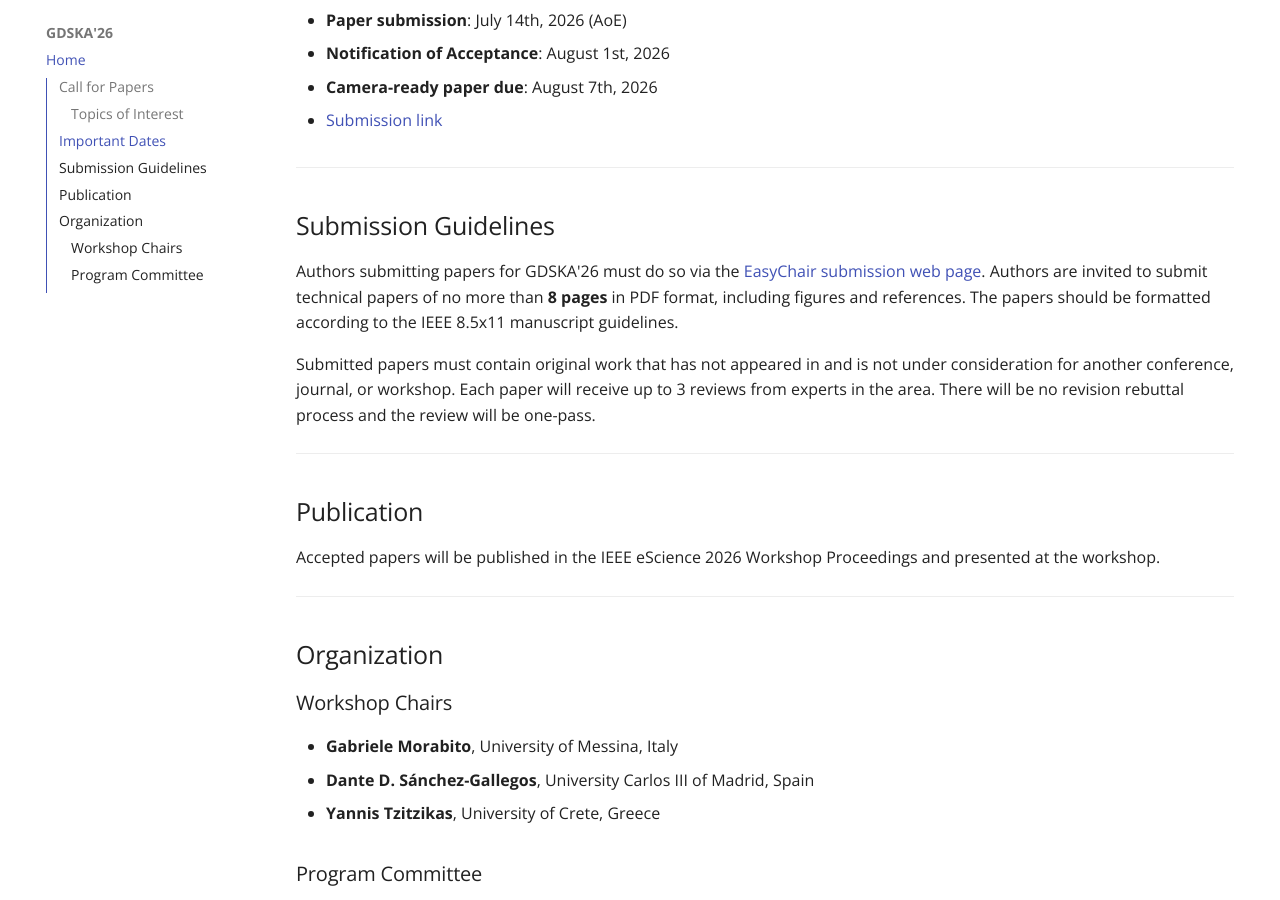
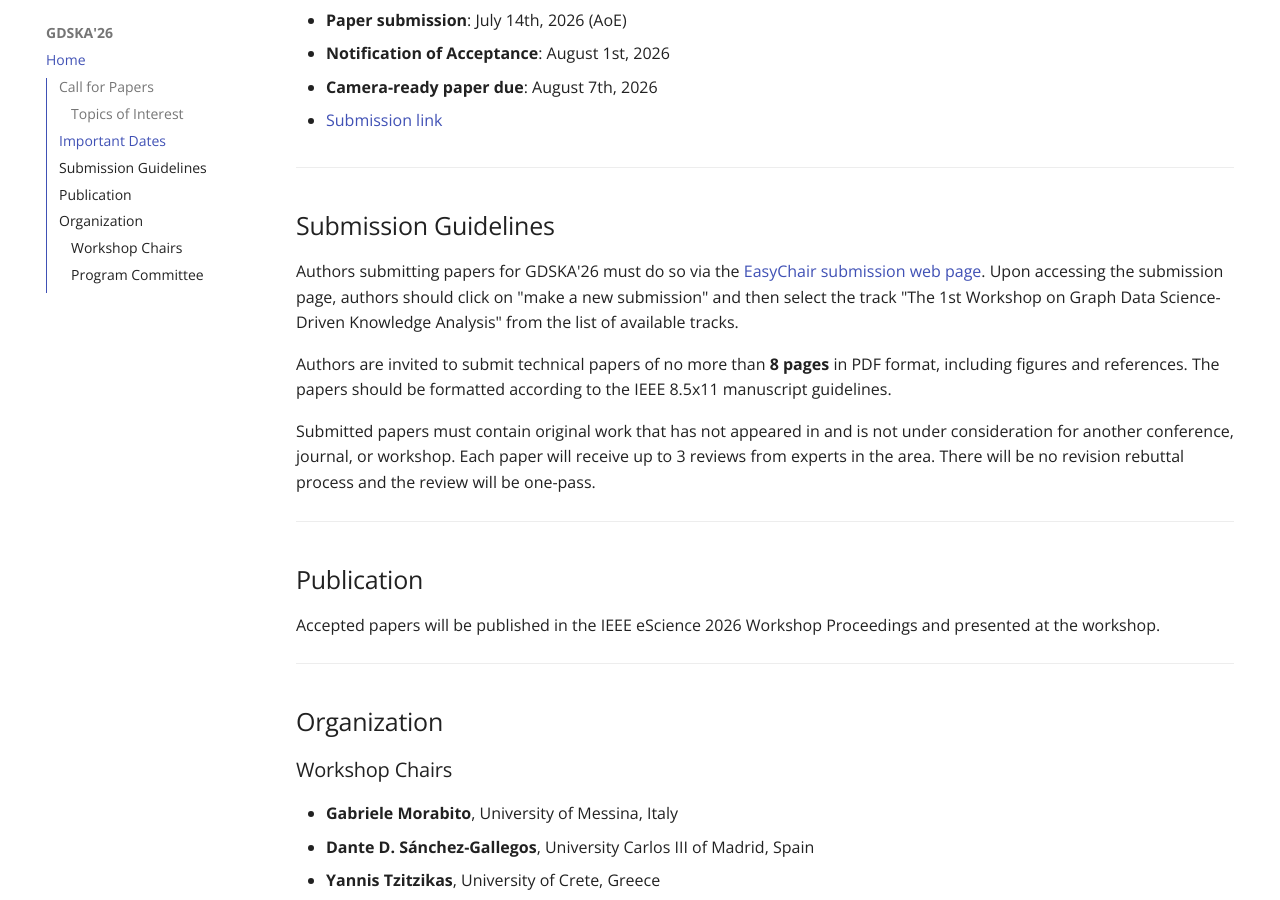
Before and after one commit to GDSKA/gdska.github.io, an MkDocs documentation site: the page built from docs/index.md, in a window 1280 px wide and 900 px high, scrolled down 1529 px. Built offline with MkDocs 1.6.1 and Material for MkDocs 9.7.7, drawn with Linux system fonts in a browser that asks for light colours.

Commit message:
Revise submission link and guidelines in index.md
Updated submission link and guidelines for GDSKA'26.

```diff
--- a/docs/index.md
+++ b/docs/index.md
@@ -35,13 +35,15 @@ Beyond infrastructure and middleware concerns, the workshop welcomes contributio
 - **Notification of Acceptance**: August 1st, 2026
 - **Camera-ready paper due**: August 7th, 2026
 
-* [Submission link](https://easychair.org/conferences?conf=...)
+* [Submission link](https://easychair.org/conferences/?conf=escience2026)
 
 ---
 
 ## Submission Guidelines
 
-Authors submitting papers for GDSKA'26 must do so via the [EasyChair submission web page](https://easychair.org/conferences?conf=...). Authors are invited to submit technical papers of no more than **8 pages** in PDF format, including figures and references. The papers should be formatted according to the IEEE 8.5x11 manuscript guidelines.
+Authors submitting papers for GDSKA'26 must do so via the [EasyChair submission web page](https://easychair.org/conferences/?conf=escience2026). Upon accessing the submission page, authors should click on "make a new submission" and then select the track "The 1st Workshop on Graph Data Science-Driven Knowledge Analysis" from the list of available tracks.
+
+Authors are invited to submit technical papers of no more than **8 pages** in PDF format, including figures and references. The papers should be formatted according to the IEEE 8.5x11 manuscript guidelines.
 
 Submitted papers must contain original work that has not appeared in and is not under consideration for another conference, journal, or workshop. Each paper will receive up to 3 reviews from experts in the area. There will be no revision rebuttal process and the review will be one-pass.
 
```
